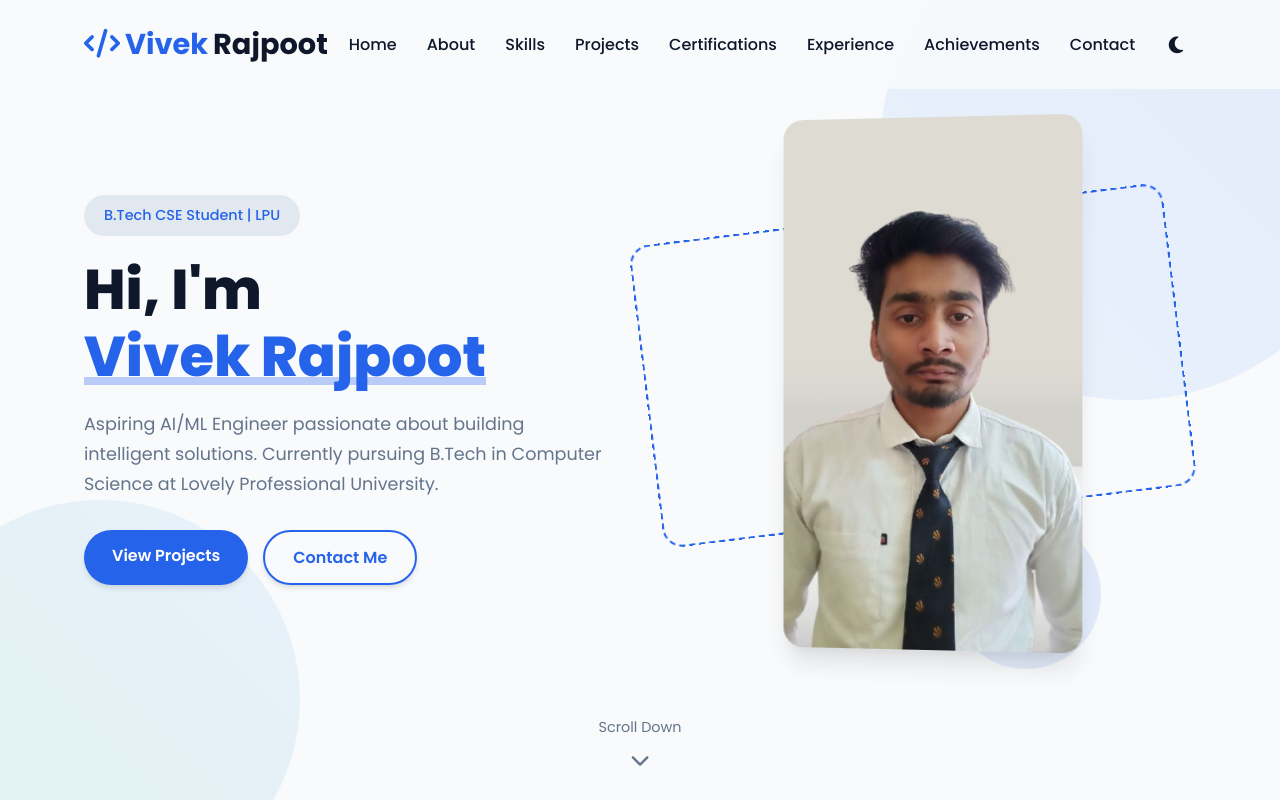
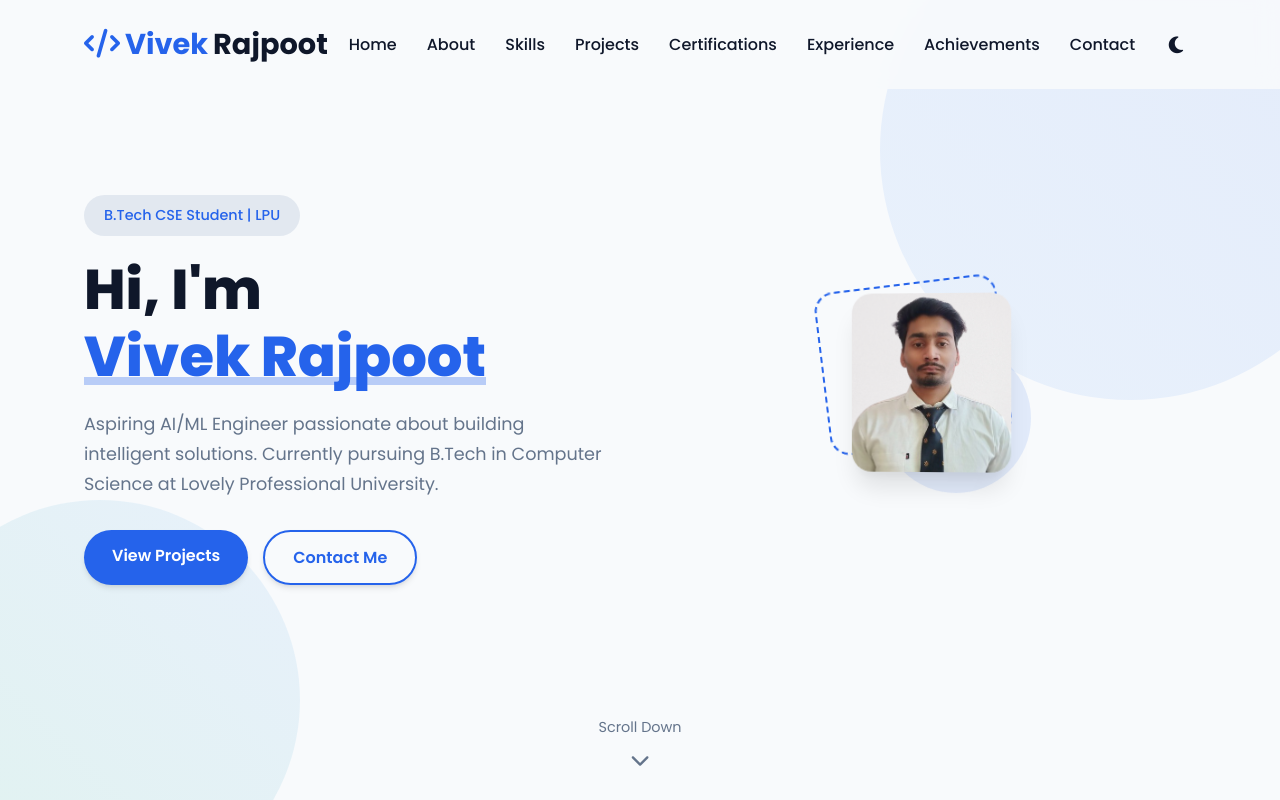
Before and after one commit to VivekRajpoot01/newPortfolio, a plain HTML site: page index.html in a window 1280 px wide. Shown: the top 800 px of the page. Drawn offline with Linux system fonts and the light colour scheme.

Commit message:
Update index.html

```diff
--- a/index.html
+++ b/index.html
@@ -425,7 +425,7 @@
         .hero-image {
             position: relative;
             animation: float 3s ease-in-out infinite;
-            max-width: 300px; /* Reduced image size */
+            max-width: 160px; /* Reduced image size */
             margin: 0 auto;
         }
 
@@ -1563,7 +1563,7 @@
                     </div>
                 </div>
                 <div class="hero-image">
-                    <img src=images/image.png alt="Vivek Rajpoot">
+                    <img src=images/photo.png alt="Vivek Rajpoot">
                 </div>
             </div>
             <div class="scroll-down" id="scroll-down">
```
